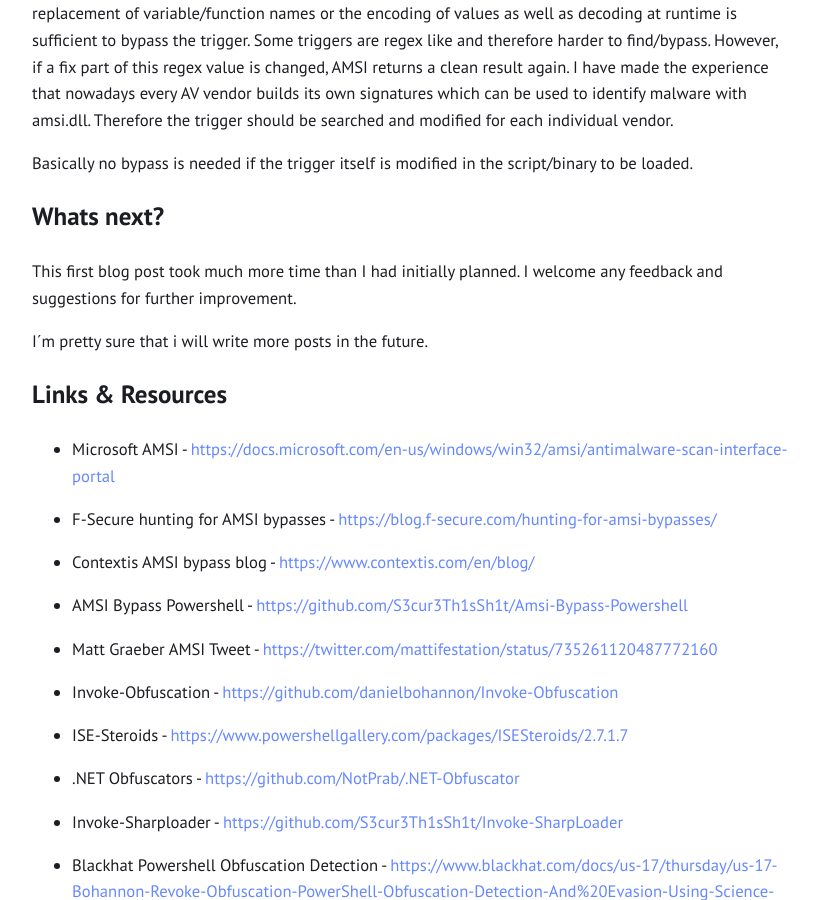
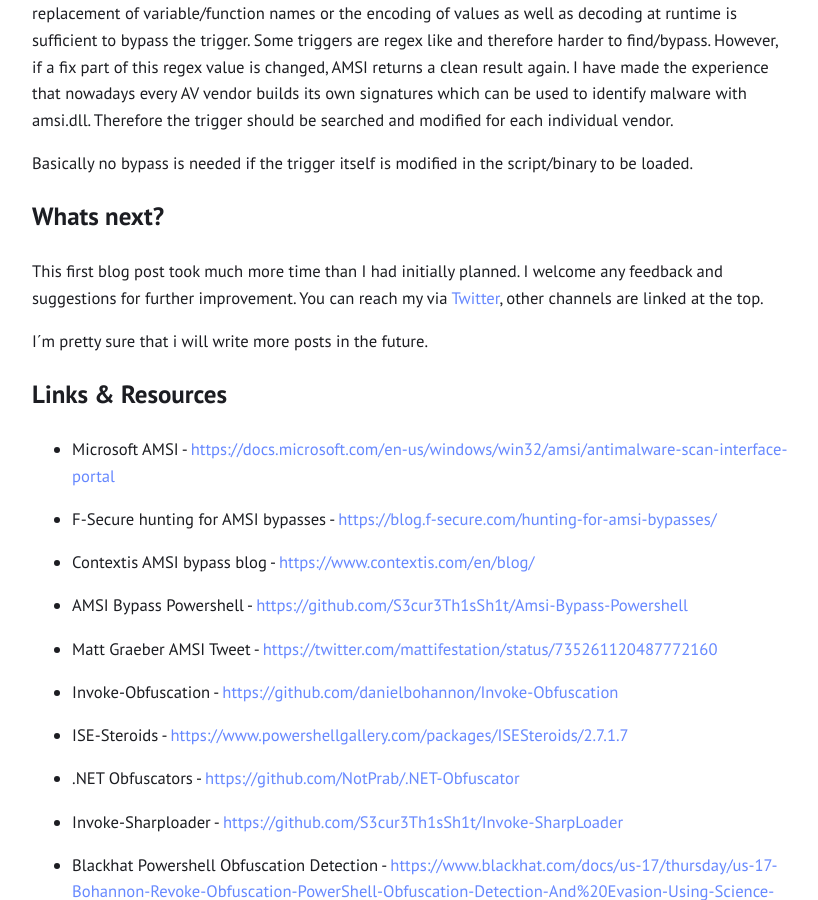
Before and after one commit to S3cur3Th1sSh1t/S3cur3Th1sSh1t.github.io, a Jekyll site: the page built from _posts/2020-09-02-Bypass_AMSI_by_manual_modification.md, in a window 1280 px wide and 900 px high, scrolled down 8701 px. Shown: the whole window, without its empty margins (229-1047 px from the left). Built offline with Jekyll 4.4.1, drawn with Linux system fonts in a browser that asks for light colours; some of the changed text lies outside the part shown.

Commit message:
Update 2020-09-02-Bypass_AMSI_by_manual_modification.md

```diff
--- a/_posts/2020-09-02-Bypass_AMSI_by_manual_modification.md
+++ b/_posts/2020-09-02-Bypass_AMSI_by_manual_modification.md
@@ -201,7 +201,7 @@ Basically no bypass is needed if the trigger itself is modified in the script/bi
 
 ## Whats next?
 
-This first blog post took much more time than I had initially planned. I welcome any feedback and suggestions for further improvement.
+This first blog post took much more time than I had initially planned. I welcome any feedback and suggestions for further improvement. You can reach my via  <a href="https://twitter.com/ShitSecure">Twitter</a>, other channels are linked at the top.
 
 I´m pretty sure that i will write more posts in the future.
 
```
Also changed, not shown: other parts of _posts/2020-09-02-Bypass_AMSI_by_manual_modification.md (+2 -2 lines).
